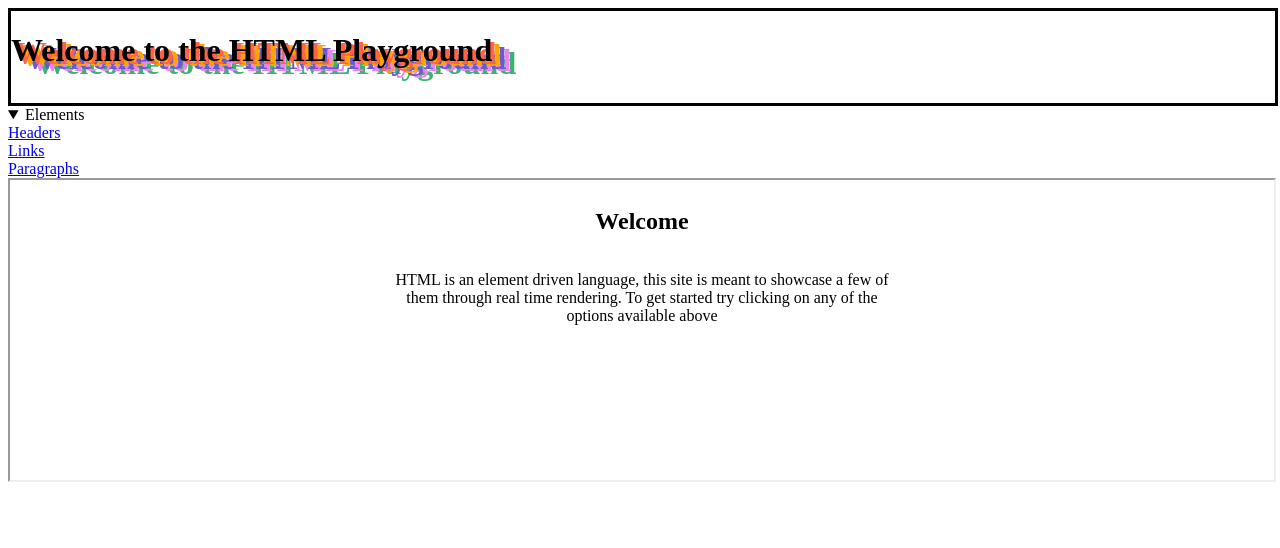
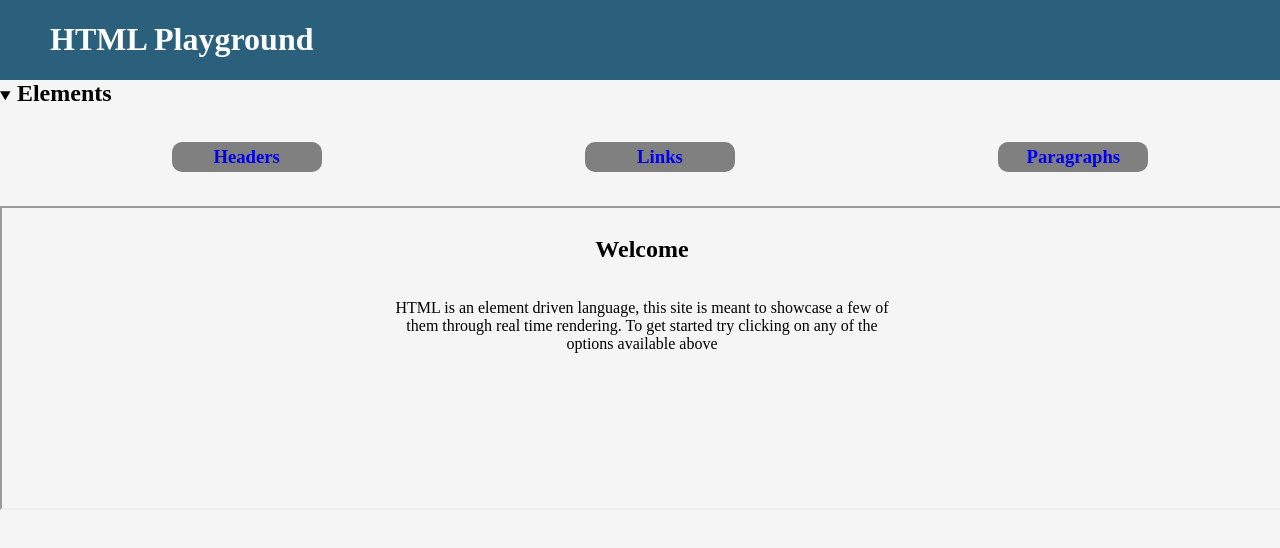
Before and after one commit to joe-toni/Introductions_To_HTML, a plain HTML site: page index.html in a window 1280 px wide. Drawn offline with Linux system fonts and the light colour scheme.

Commit message:
began working on styling for the index page

```diff
--- a/index.html
+++ b/index.html
@@ -8,27 +8,67 @@
     <meta name="description" content="A personal project meant for checking out some HTML components">
     <meta name="keywords" content="HTML, testing, elements">
     <meta name="viewport" content="width=device-width, initial-scale=1.0">
+    <style>
+        body
+        {
+            background-color: whitesmoke;
+            width: 100%;
+            height: 100%;
+            margin: 0%;
+        }
+        header
+        {
+            display: flex;
+            justify-content: flex-start;
+            background-color: #2a607c;
+            width: 100%;
+            margin: 0%;
+        }
+        h1
+        {
+            margin-left: 50px;
+            color: #ffff;
+        }
+        ul
+        {
+            list-style: none;
+        }
+        li a
+        {
+            text-decoration: none;
+            background-color: grey;
+            width: 150px;
+            height: 30px;
+            border-radius: 10px;
+            display: flex;
+            justify-content: center;
+            align-items: center;
+        }
+        details summary > *
+        {
+            display: inline;
+        }
+    </style>
 </head>
 <body>
+    <header>
+        <h1>HTML Playground</h1>
+    </header>
 
-<div id="rainbow-title-container" style="width:100%; border: 3px solid black; display: flex; flex-direction: column;" >
-    <h1 style="color:black; z-index:6">Welcome to the HTML Playground</h1>
-    <h1 style="color:tomato;z-index:5; margin-top: -56px; margin-left: 4px;">Welcome to the HTML Playground</h1>
-      <h1 style="color:orange;z-index:4; margin-top: -56px; margin-left: 9px;">Welcome to the HTML Playground</h1>
-    <h1 style="color:slateblue;z-index:3; margin-top: -56px; margin-left: 14px;">Welcome to the HTML Playground</h1>
-    <h1 style="color:violet;z-index:2; margin-top: -56px; margin-left: 19px;">Welcome to the HTML Playground</h1>
-    <h1 style="color:mediumseagreen;z-index:1; margin-top: -56px; margin-left: 24px;">Welcome to the HTML Playground</h1>
-</div>
+    <nav>
+        <details open="open" >
+           <summary><h2>Elements</h2></summary>
+            <ul style="list-style: none; display: flex; flex-wrap: wrap; justify-content: space-around;  ">
+                <li><h3><a href="./components/headers.html" target="iframe_a">Headers</a></h3></li>
+                <li><h3><a href="./components/links.html" target="iframe_a">Links</a></h3></li>
+                <li><h3><a href="./components/paragraphs.html" target="iframe_a">Paragraphs</a></h3></li>
+            </ul>
+        </details>
+    </nav>
 
-<details open="open" >
-    <summary>Elements</summary>
-        <details-options>
-            <a href="./components/headers.html" target="iframe_a">Headers</a><br/>
-            <a href="./components/links.html" target="iframe_a">Links</a><br/>
-            <a href="./components/paragraphs.html" target="iframe_a">Paragraphs</a><br/>
-        </details-options>
-</details>
-<iframe src="./components/introduction.html" name="iframe_a" title="Element Window" width="100%" height="300px"></iframe>
+    <main>
+        <iframe src="./components/introduction.html" name="iframe_a" title="Element Window" width="100%" height="300px"></iframe>
+    </main>
 
-</body>
+    </body>
 </html>
```
Also changed, not shown: style.css (added).
